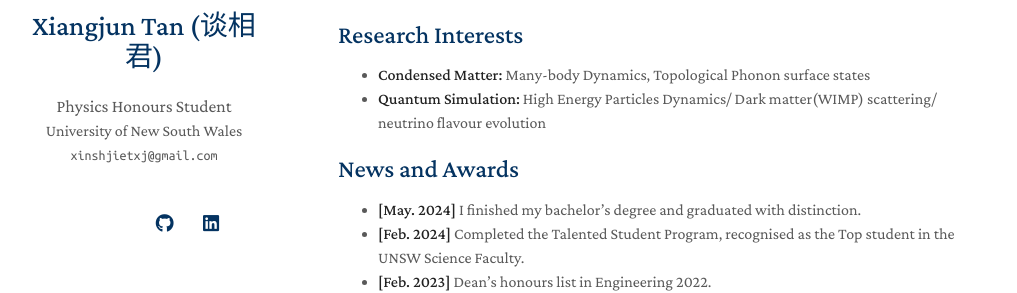
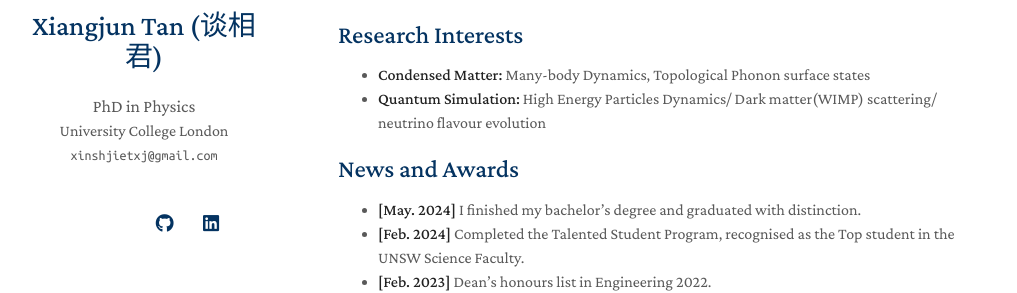
Before and after one commit to xiangjun-tan/xiangjun-tan.github.io, a Jekyll site: the page built from index.md, in a window 1280 px wide. Shown: the part 204-497 px from the top of the page, without its empty margins (132-1149 px from the left). Built offline with Jekyll 4.4.1, drawn with Linux system fonts in a browser that asks for light colours; nearby versions of some CDN libraries; a style sheet for code colours, icons or effects is not loaded; our own code applies the rules of GitHub Pages for plain Markdown files.

Commit message:
Update _config.yml

```diff
--- a/_config.yml
+++ b/_config.yml
@@ -1,7 +1,7 @@
 # Basic Information
 title: Xiangjun Tan (谈相君)
-position: Physics Honours Student
-affiliation: University of New South Wales
+position: PhD in Physics
+affiliation: University College London
 email: xinshjietxj@gmail.com
 
 # Search Engine Optimization (SEO)
```
